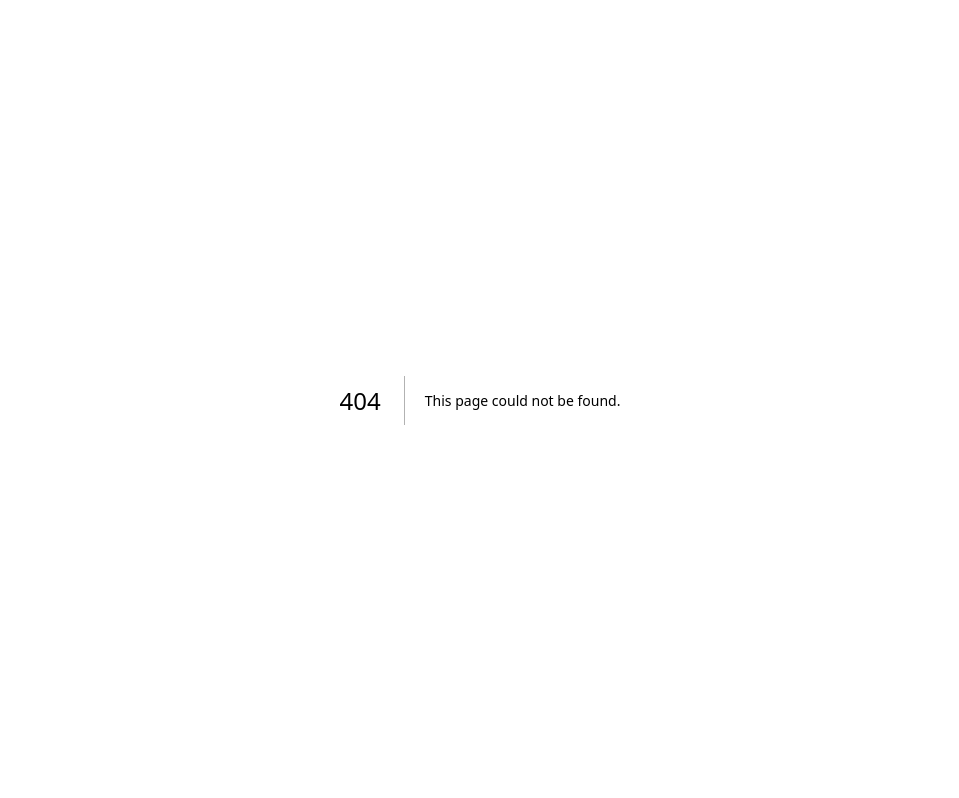
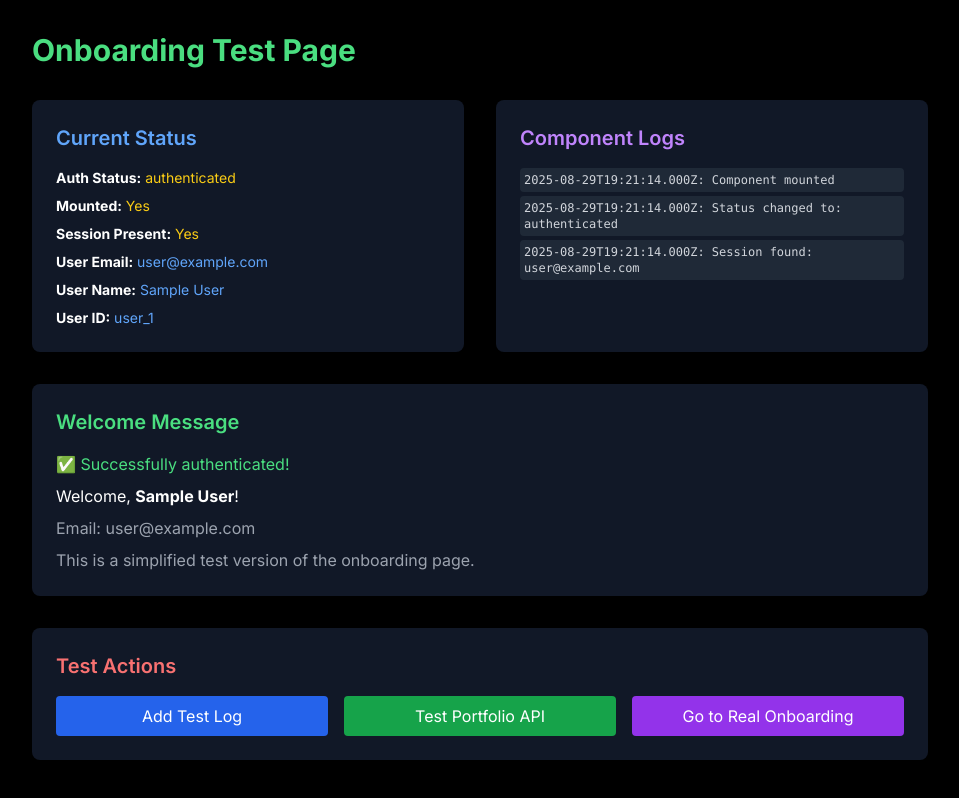
Before and after one commit to hiraypawan/DigitalWorkForce, a Next.js app: page /onboarding-test in a window 1280 px wide. Before the commit this address had no page. Shown: the whole page, without its empty margins (160-1119 px from the left). Built offline with nearby package versions, Linux system fonts and the light colour scheme; no server answers; sample sign-in values are in the browser's storage.

Commit message:
Fix onboarding page loading issues with dynamic imports and test page

```diff
--- /dev/null
+++ b/src/app/onboarding-test/page.tsx
@@ -0,0 +1,129 @@
+'use client';
+
+import { useSession } from 'next-auth/react';
+import { useEffect, useState } from 'react';
+
+export default function OnboardingTestPage() {
+  const { data: session, status } = useSession();
+  const [logs, setLogs] = useState<string[]>([]);
+  const [mounted, setMounted] = useState(false);
+
+  const addLog = (message: string) => {
+    console.log('OnboardingTest:', message);
+    setLogs(prev => [...prev, `${new Date().toISOString()}: ${message}`]);
+  };
+
+  useEffect(() => {
+    setMounted(true);
+    addLog('Component mounted');
+  }, []);
+
+  useEffect(() => {
+    addLog(`Status changed to: ${status}`);
+    if (session) {
+      addLog(`Session found: ${session.user?.email}`);
+    }
+  }, [status, session]);
+
+  if (!mounted) {
+    return (
+      <div className="min-h-screen bg-black text-white flex items-center justify-center">
+        <p>Mounting...</p>
+      </div>
+    );
+  }
+
+  return (
+    <div className="min-h-screen bg-black text-white p-8">
+      <div className="max-w-4xl mx-auto">
+        <h1 className="text-3xl font-bold mb-8 text-green-400">Onboarding Test Page</h1>
+
+        <div className="grid grid-cols-1 lg:grid-cols-2 gap-8">
+          {/* Status Info */}
+          <div className="bg-gray-900 p-6 rounded-lg">
+            <h2 className="text-xl font-semibold mb-4 text-blue-400">Current Status</h2>
+            <div className="space-y-2 text-sm">
+              <p><strong>Auth Status:</strong> <span className="text-yellow-400">{status}</span></p>
+              <p><strong>Mounted:</strong> <span className="text-yellow-400">{mounted ? 'Yes' : 'No'}</span></p>
+              <p><strong>Session Present:</strong> <span className="text-yellow-400">{session ? 'Yes' : 'No'}</span></p>
+              {session && (
+                <>
+                  <p><strong>User Email:</strong> <span className="text-blue-400">{session.user?.email}</span></p>
+                  <p><strong>User Name:</strong> <span className="text-blue-400">{session.user?.name}</span></p>
+                  <p><strong>User ID:</strong> <span className="text-blue-400">{session.user?.id}</span></p>
+                </>
+              )}
+            </div>
+          </div>
+
+          {/* Logs */}
+          <div className="bg-gray-900 p-6 rounded-lg">
+            <h2 className="text-xl font-semibold mb-4 text-purple-400">Component Logs</h2>
+            <div className="space-y-1 text-xs text-gray-300 max-h-64 overflow-y-auto">
+              {logs.map((log, index) => (
+                <div key={index} className="font-mono bg-gray-800 p-1 rounded">
+                  {log}
+                </div>
+              ))}
+            </div>
+          </div>
+        </div>
+
+        {/* Simple Content */}
+        <div className="mt-8 bg-gray-900 p-6 rounded-lg">
+          <h2 className="text-xl font-semibold mb-4 text-green-400">Welcome Message</h2>
+          {status === 'loading' && (
+            <div className="flex items-center gap-2">
+              <div className="w-4 h-4 border-2 border-blue-400 border-t-transparent rounded-full animate-spin"></div>
+              <span>Loading authentication...</span>
+            </div>
+          )}
+          {status === 'unauthenticated' && (
+            <p className="text-red-400">❌ Not authenticated - please login first</p>
+          )}
+          {status === 'authenticated' && session && (
+            <div className="space-y-2">
+              <p className="text-green-400">✅ Successfully authenticated!</p>
+              <p className="text-white">Welcome, <strong>{session.user?.name}</strong>!</p>
+              <p className="text-gray-400">Email: {session.user?.email}</p>
+              <p className="text-gray-400">This is a simplified test version of the onboarding page.</p>
+            </div>
+          )}
+        </div>
+
+        {/* Test Actions */}
+        <div className="mt-8 bg-gray-900 p-6 rounded-lg">
+          <h2 className="text-xl font-semibold mb-4 text-red-400">Test Actions</h2>
+          <div className="grid grid-cols-1 md:grid-cols-3 gap-4">
+            <button
+              onClick={() => addLog('Manual log test')}
+              className="bg-blue-600 hover:bg-blue-700 text-white py-2 px-4 rounded"
+            >
+              Add Test Log
+            </button>
+
+            <button
+              onClick={() => {
+                addLog('Testing portfolio API...');
+                fetch('/api/portfolio', { credentials: 'include' })
+                  .then(res => res.json())
+                  .then(data => addLog(`Portfolio API success: ${JSON.stringify(data)}`))
+                  .catch(err => addLog(`Portfolio API error: ${err.message}`));
+              }}
+              className="bg-green-600 hover:bg-green-700 text-white py-2 px-4 rounded"
+            >
+              Test Portfolio API
+            </button>
+
+            <button
+              onClick={() => window.location.href = '/onboarding'}
+              className="bg-purple-600 hover:bg-purple-700 text-white py-2 px-4 rounded"
+            >
+              Go to Real Onboarding
+            </button>
+          </div>
+        </div>
+      </div>
+    </div>
+  );
+}
--- a/src/app/onboarding/page.tsx
+++ b/src/app/onboarding/page.tsx
@@ -3,9 +3,20 @@
 import { useState, useEffect, useCallback } from 'react';
 import { useSession, signOut } from 'next-auth/react';
 import { useRouter } from 'next/navigation';
-import ChatbotOnboarding from '@/components/ChatbotOnboarding';
-import AdvancedProfilePreview from '@/components/AdvancedProfilePreview';
 import { CheckCircle, ArrowRight, Sparkles, User, LogOut } from 'lucide-react';
+
+// Lazy load heavy components
+const ChatbotOnboarding = dynamic(() => import('@/components/ChatbotOnboarding'), {
+  ssr: false,
+  loading: () => <div className="bg-gray-900/50 border border-gray-800 rounded-xl p-6 flex items-center justify-center"><div className="animate-spin rounded-full h-6 w-6 border-b-2 border-blue-400"></div></div>
+});
+
+const AdvancedProfilePreview = dynamic(() => import('@/components/AdvancedProfilePreview'), {
+  ssr: false,
+  loading: () => <div className="bg-gray-900/50 border border-gray-800 rounded-xl p-6 flex items-center justify-center"><div className="animate-spin rounded-full h-6 w-6 border-b-2 border-purple-400"></div></div>
+});
+
+import dynamic from 'next/dynamic';
 
 export default function OnboardingPage() {
   const { data: session, status } = useSession();
```
